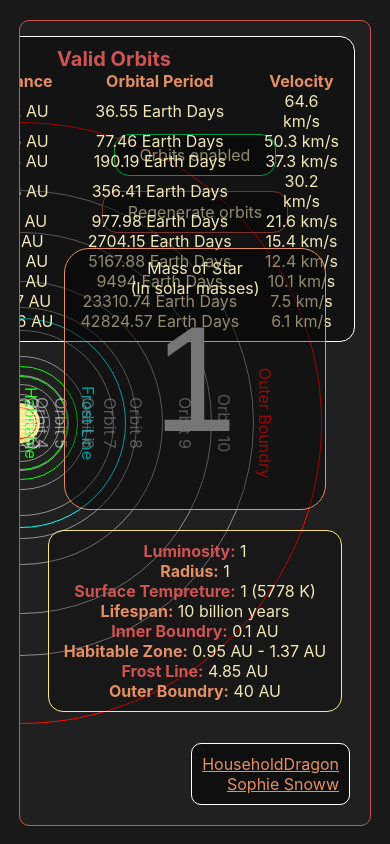
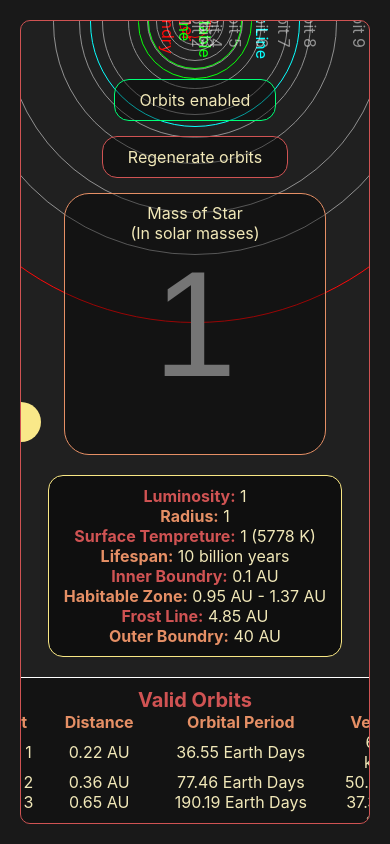
Before and after one commit to SophieSnoww/react-testing, a React (Create React App) app: page / in a window 390 px wide. Built offline with nearby package versions, Linux system fonts and the light colour scheme.

Commit message:
Not sure

```diff
--- a/src/App.css
+++ b/src/App.css
@@ -21,7 +21,7 @@
 .data-container {
     margin-top: 20px;
     padding: 10px 15px;
-    background-color: #0004;
+    background-color: #0008;
     border-radius: 15px;
     border: 1px solid var(--color-3);
 }
--- a/src/App.js
+++ b/src/App.js
@@ -25,7 +25,7 @@ class App extends React.Component {
             orbits.push(orbit);
         }
 
-        orbits.pop(orbits.length-1);
+        orbits.pop(orbits.length - 1);
 
         orbit = startingOrbit;
 
@@ -75,7 +75,7 @@ class App extends React.Component {
             orbits.push(orbit);
         }
 
-        orbits.pop(orbits.length-1);
+        orbits.pop(orbits.length - 1);
 
         orbit = startingOrbit;
 
@@ -134,18 +134,20 @@ class App extends React.Component {
         });
     }
 
-    truncate(number, places=3) {
+    truncate(number, places = 3) {
         let num = 10 ** places;
-        return Math.round(number*num)/num;
+        return Math.round(number * num) / num;
     }
 
     render() {
         return (
             <div className="App">
+                <Visualizer data={this.state} />
+                <div className="app-container">
+
                     <OrbitDisplay data={this.state} />
                     <OrbitToggle data={this.state} handleClick={() => this.toggleOrbits()} />
                     <RegenButton handleClick={() => this.regenOrbits()} />
-                <Visualizer data={this.state} />
                     <Input handleInput={(data) => this.handleInput(data)} />
                     <div className="data-container">
                         <div className="data-output">
@@ -155,7 +157,7 @@ class App extends React.Component {
                             <div className="data-output-title">Radius:</div> {this.state.radius}
                         </div>
                         <div className="data-output">
-                        <div className="data-output-title">Surface Tempreture:</div> {this.state.temp} ({Math.round(this.state.temp*5778)} K)
+                            <div className="data-output-title">Surface Tempreture:</div> {this.state.temp} ({Math.round(this.state.temp * 5778)} K)
                     </div>
                         <div className="data-output">
                             <div className="data-output-title">Lifespan:</div> {this.truncate(this.state.lifespan * 10)} billion years
@@ -178,6 +180,7 @@ class App extends React.Component {
                         <a href="https://sophie-snow.carrd.co/" className="credit-link">Sophie Snoww</a>
                     </div>
                 </div>
+            </div>
         );
     }
 }
--- a/src/Arc.css
+++ b/src/Arc.css
@@ -5,6 +5,11 @@
     align-items: center;
     justify-content: flex-end;
     transition: 0.25s ease-out;
+
+    width: var(--width);
+    height: var(--width);
+    /* use height lol */
+    left: calc(var(--width) / -2);
 }
 
 .arc-label {
--- a/src/Arc.js
+++ b/src/Arc.js
@@ -10,9 +10,10 @@ class Arc extends React.Component {
         return (
             <div className="arc" style={{
                 border: "1px solid " + this.props.color,
-                width: this.props.width + "px",
-                height: this.props.width + "px",
-                left: -(this.props.width / 2) + "px",
+                // width: this.props.width + "px",
+                // height: this.props.width + "px",
+                // left: -(this.props.width / 2) + "px",
+                "--width": this.props.width + "px",
                 opacity: (this.props.isDisabled) ? 0 : ((this.props.isOrbit) ? 0.5 : 1)
             }}>
                 <div className="arc-label" style={{color: this.props.color}}>{this.props.label}</div>
--- a/src/index.css
+++ b/src/index.css
@@ -54,3 +54,48 @@ code {
 .no-show {
     display: none;
 }
+
+.app-container {
+    width: 100%;
+    height: 100%;
+    display: flex;
+    align-items: center;
+    justify-content: center;
+    flex-direction: column;
+    overflow-y: scroll;
+}
+
+@media screen and (max-width: 1400px) {
+    .app-container {
+        /* padding: 100px 0px !important; */
+        padding-top: 400px !important;
+        padding-bottom: 100px !important;
+    }
+
+    .App {
+        /* padding: 100px 0px !important; */
+        /* overflow-y: scroll !important; */
+        max-height: 100% !important;
+        box-sizing: border-box !important;
+    }
+
+    .OrbitDisplay {
+        position: unset !important;
+        order: 10 !important;
+        margin-top: 20px !important;
+    }
+}
+
+@media screen and (max-width: 900px) {
+    .credits {
+        position: unset !important;
+        order: 12 !important;
+        margin-top: 20px !important;
+        align-items: center !important;
+    }
+
+    .arc {
+        top: calc(var(--width) / -2) !important;
+        left: unset !important;
+    }
+}
```
Also changed, not shown: src/Input.css (line endings or trailing spaces). Lines whose indentation alone changed are shown as unchanged.
